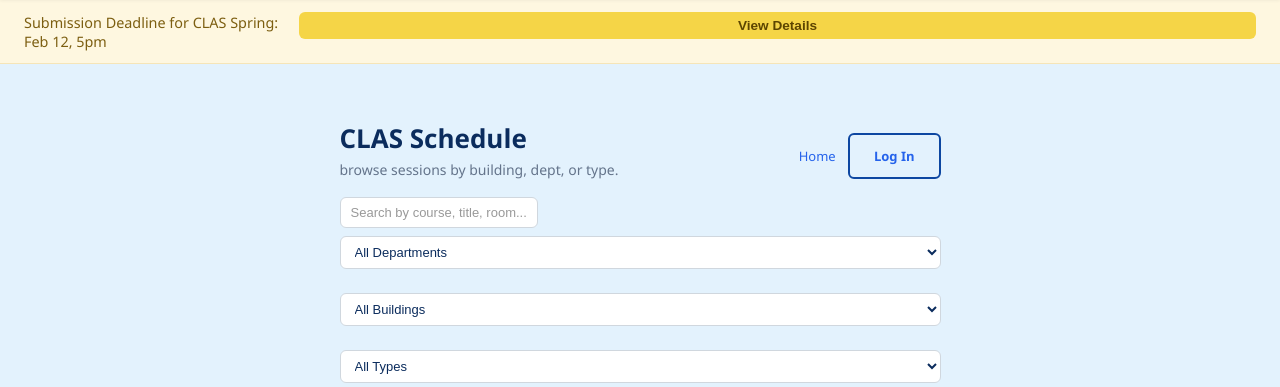
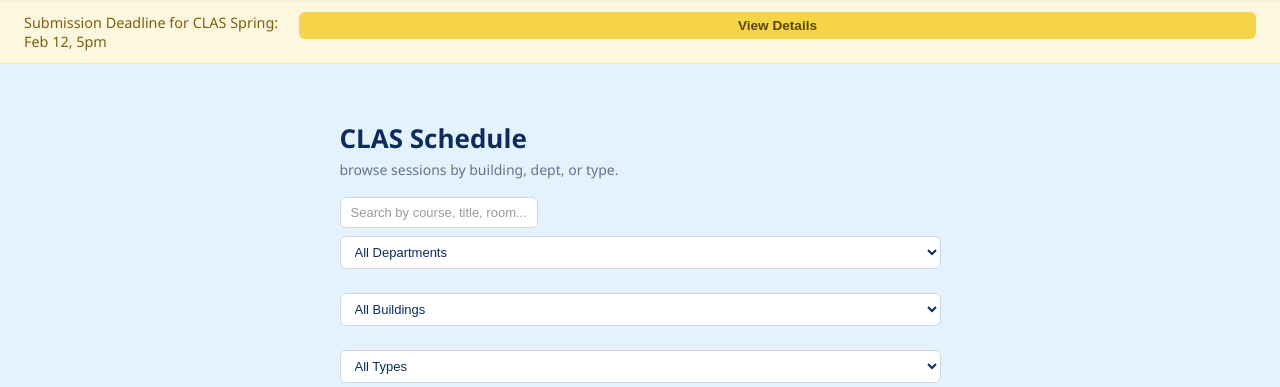
Before and after one commit to NotSMX/Group-Sprint-3-Flask-App, a Flask app: page /schedule in a window 1280 px wide. Shown: the part 56-443 px from the top of the page. Run offline with Flask 3, Linux system fonts and the light colour scheme.

Commit message:
Deleted the duplicated home and login button on the schedule page

```diff
--- a/templates/schedule.html
+++ b/templates/schedule.html
@@ -8,16 +8,6 @@
     <div class="schedule-title-block">
       <h1>CLAS Schedule</h1>
       <p>browse sessions by building, dept, or type.</p>
-    </div>
-    <div class="schedule-actions">
-      <a href="{{ url_for('main.landing') }}" class="link">Home</a>
-      {% if user %}
-        <a href="{{ url_for('main.home') }}" class="link">Dashboard</a>
-        <a href="{{ url_for('main.logout') }}" class="link">Logout</a>
-      {% else %}
-        <a href="{{ url_for('main.login') }}" class="btn-outline">Log In</a>
-      {% endif %}
-    </div>
   </header>
 
   <section class="schedule-filters">
```
